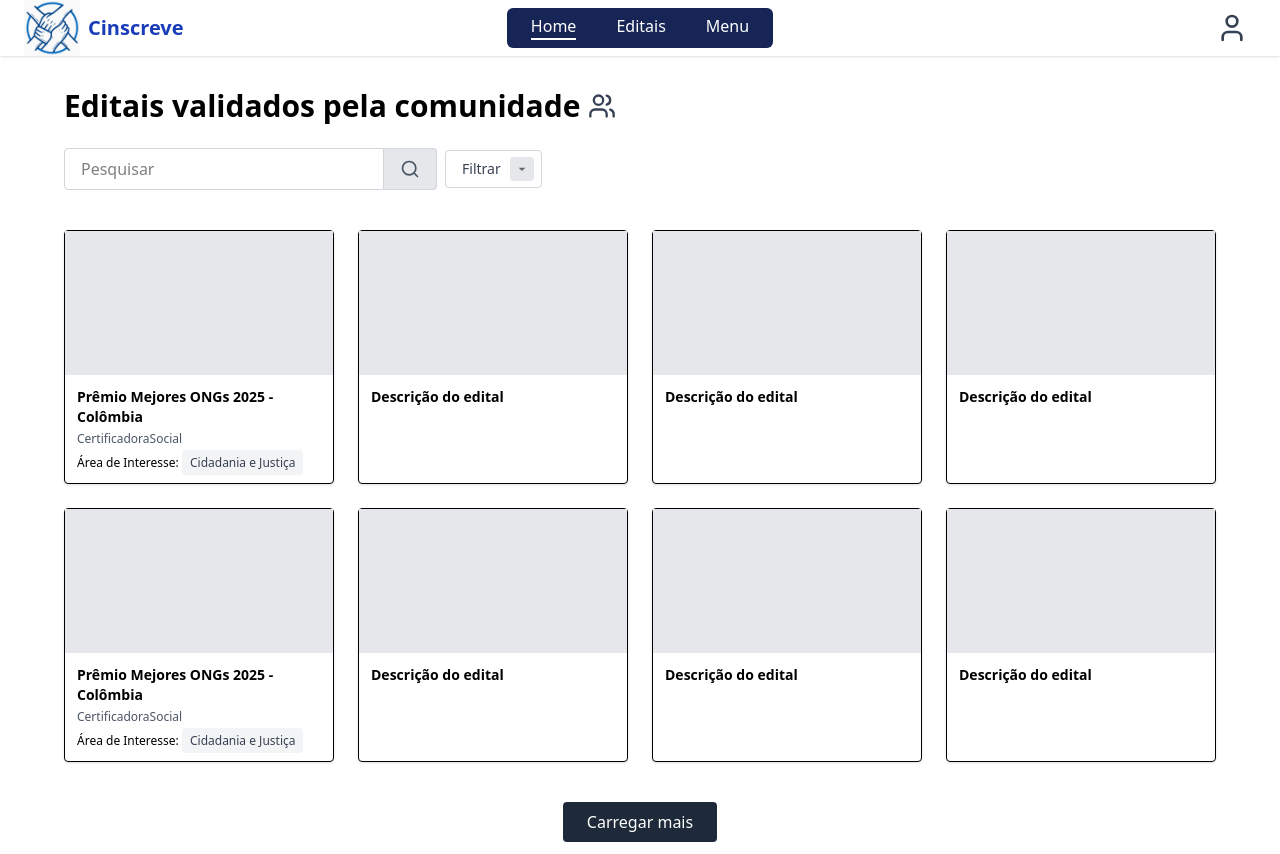
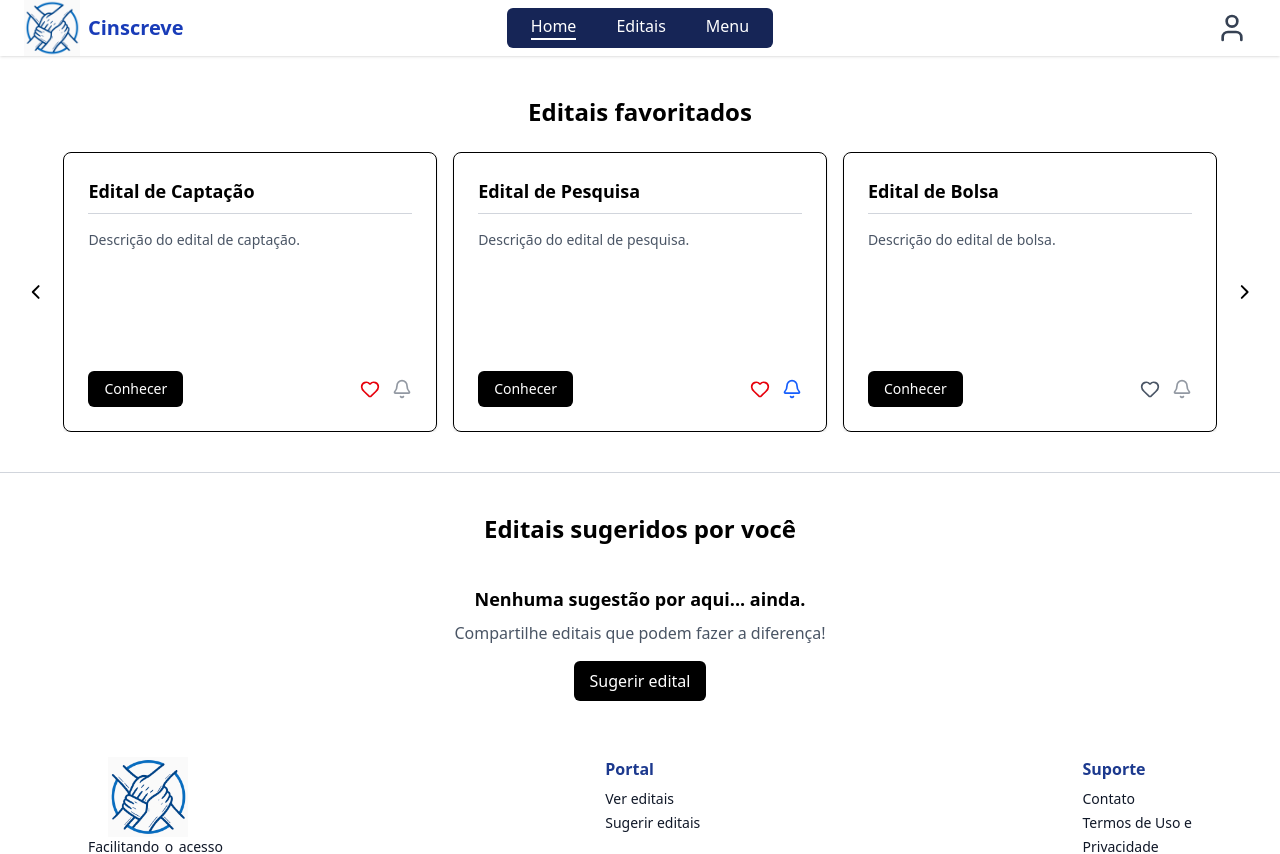
Before and after one commit to Lucasesaraujo/CInscreve, a React (Vite) app in the folder frontend/: page / in a window 1280 px wide. Shown: the top 854 px of the page. Built offline with nearby package versions, Linux system fonts and the light colour scheme.

Commit message:
Criação da página de usuário

```diff
--- a/frontend/src/App.jsx
+++ b/frontend/src/App.jsx
@@ -1,7 +1,12 @@
-import Editais_Validados from './pages/Editais-validados'
+import React from 'react'
+import Usuario from './pages/Pagina-Usuario' // ou onde estiver o componente
 
 function App() {
-  return <Editais_Validados />
+  return (
+    <div>
+      <Usuario />
+    </div>
+  )
 }
 
 export default App
--- /dev/null
+++ b/frontend/src/pages/Pagina-Usuario.jsx
@@ -0,0 +1,162 @@
+'use client'
+
+import React, { useState, useEffect } from 'react'
+import Header from '../components/Header'
+import Footer from '../components/Footer'
+import { ChevronLeft, ChevronRight, Heart, Bell } from 'lucide-react'
+
+const mockFetchEditais = () => {
+  return new Promise((resolve) => {
+    setTimeout(() => {
+      resolve({
+        favoritos: [
+          {
+            id: 1,
+            titulo: 'Edital de Captação',
+            descricao: 'Descrição do edital de captação.',
+            favorito: true,
+            notificacao: false,
+          },
+          {
+            id: 2,
+            titulo: 'Edital de Pesquisa',
+            descricao: 'Descrição do edital de pesquisa.',
+            favorito: true,
+            notificacao: true,
+          },
+          {
+            id: 3,
+            titulo: 'Edital de Bolsa',
+            descricao: 'Descrição do edital de bolsa.',
+            favorito: false,
+            notificacao: false,
+          },
+        ],
+        sugeridos: [],
+      })
+    }, 1000)
+  })
+}
+
+const Usuario = () => {
+  const [favoritos, setFavoritos] = useState([])
+  const [sugeridos, setSugeridos] = useState([])
+  const [loading, setLoading] = useState(true)
+  const [error, setError] = useState(null)
+
+  useEffect(() => {
+    setLoading(true)
+    mockFetchEditais()
+      .then(({ favoritos, sugeridos }) => {
+        setFavoritos(favoritos)
+        setSugeridos(sugeridos)
+        setError(null)
+      })
+      .catch(() => setError('Erro ao carregar editais.'))
+      .finally(() => setLoading(false))
+  }, [])
+
+  const toggleFavorito = (id) => {
+    setFavoritos((prev) =>
+      prev.map((edital) =>
+        edital.id === id ? { ...edital, favorito: !edital.favorito } : edital
+      )
+    )
+  }
+
+  const toggleNotificacao = (id) => {
+    setFavoritos((prev) =>
+      prev.map((edital) =>
+        edital.id === id ? { ...edital, notificacao: !edital.notificacao } : edital
+      )
+    )
+  }
+
+  const renderCard = (edital) => (
+    <div
+      key={edital.id}
+      className="border rounded-lg shadow-sm p-6 w-96 flex flex-col justify-between min-h-[280px]"
+    >
+      <div>
+        <h3 className="font-semibold mb-2 text-lg">{edital.titulo}</h3>
+        <hr className="border-gray-300 mb-4" />
+        <p className="text-sm text-gray-600 mb-6">{edital.descricao}</p>
+      </div>
+      <div className="flex justify-between items-center mt-auto">
+        <button className="bg-black text-white px-4 py-2 rounded-md text-sm cursor-pointer">
+          Conhecer
+        </button>
+        <div className="flex gap-3 text-gray-600">
+          <button onClick={() => toggleFavorito(edital.id)} aria-label="Favoritar">
+            <Heart
+              className={`w-5 h-5 cursor-pointer ${
+                edital.favorito ? 'text-red-600' : ''
+              }`}
+            />
+          </button>
+          <button onClick={() => toggleNotificacao(edital.id)} aria-label="Notificação">
+            <Bell
+              className={`w-5 h-5 cursor-pointer ${
+                edital.notificacao ? 'text-blue-600' : 'opacity-60'
+              }`}
+            />
+          </button>
+        </div>
+      </div>
+    </div>
+  )
+
+  return (
+    <div className="flex flex-col min-h-screen">
+      <Header />
+
+      {/* Editais Favoritados */}
+      <section className="px-6 py-10">
+        <h2 className="text-2xl font-semibold mb-6 text-center">Editais favoritados</h2>
+        {loading ? (
+          <p className="text-center">Carregando editais...</p>
+        ) : error ? (
+          <p className="text-center text-red-600">{error}</p>
+        ) : favoritos.length === 0 ? (
+          <p className="text-center text-gray-600">Nenhum edital favoritado.</p>
+        ) : (
+          <div className="flex items-center justify-center gap-4">
+            <ChevronLeft className="w-6 h-6 cursor-pointer" />
+            <div className="flex gap-4 overflow-x-auto">
+              {favoritos.map(renderCard)}
+            </div>
+            <ChevronRight className="w-6 h-6 cursor-pointer" />
+          </div>
+        )}
+      </section>
+
+      {/* Editais sugeridos por você */}
+      <section className="px-6 py-10 border-t border-gray-300">
+        <h2 className="text-2xl font-semibold mb-10 text-center">Editais sugeridos por você</h2>
+        {loading ? (
+          <p className="text-center">Carregando editais...</p>
+        ) : error ? (
+          <p className="text-center text-red-600">{error}</p>
+        ) : sugeridos.length === 0 ? (
+          <div className="flex flex-col items-center justify-center text-center">
+            <p className="text-lg font-semibold mb-2">Nenhuma sugestão por aqui... ainda.</p>
+            <p className="text-gray-600 mb-4">Compartilhe editais que podem fazer a diferença!</p>
+            <button className="bg-black text-white px-4 py-2 rounded-md cursor-pointer">
+              Sugerir edital
+            </button>
+          </div>
+        ) : (
+          <div className="flex items-center justify-center gap-4">
+            <ChevronLeft className="w-6 h-6 cursor-pointer" />
+            <div className="flex gap-4 overflow-x-auto">{sugeridos.map(renderCard)}</div>
+            <ChevronRight className="w-6 h-6 cursor-pointer" />
+          </div>
+        )}
+      </section>
+
+      <Footer />
+    </div>
+  )
+}
+
+export default Usuario
```
